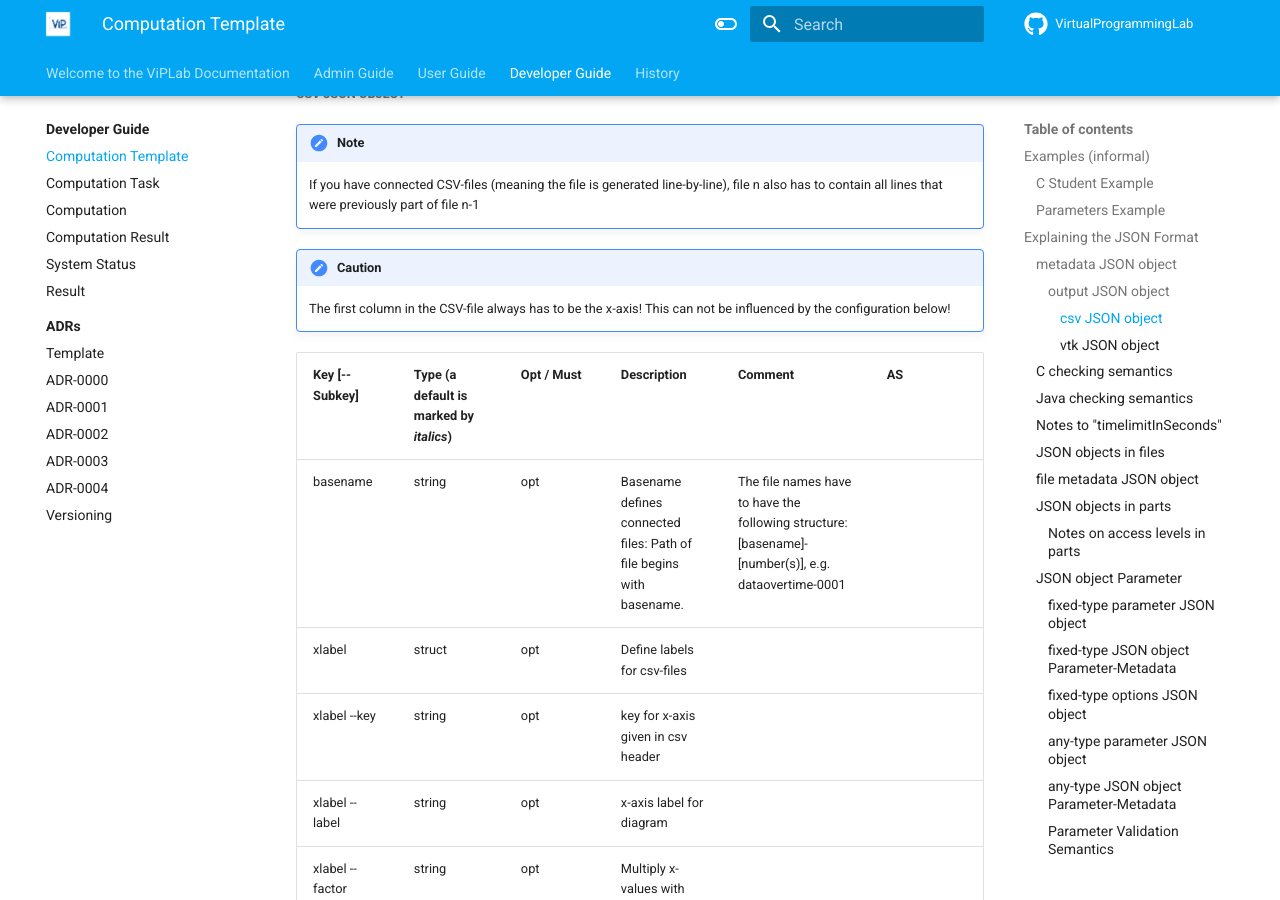
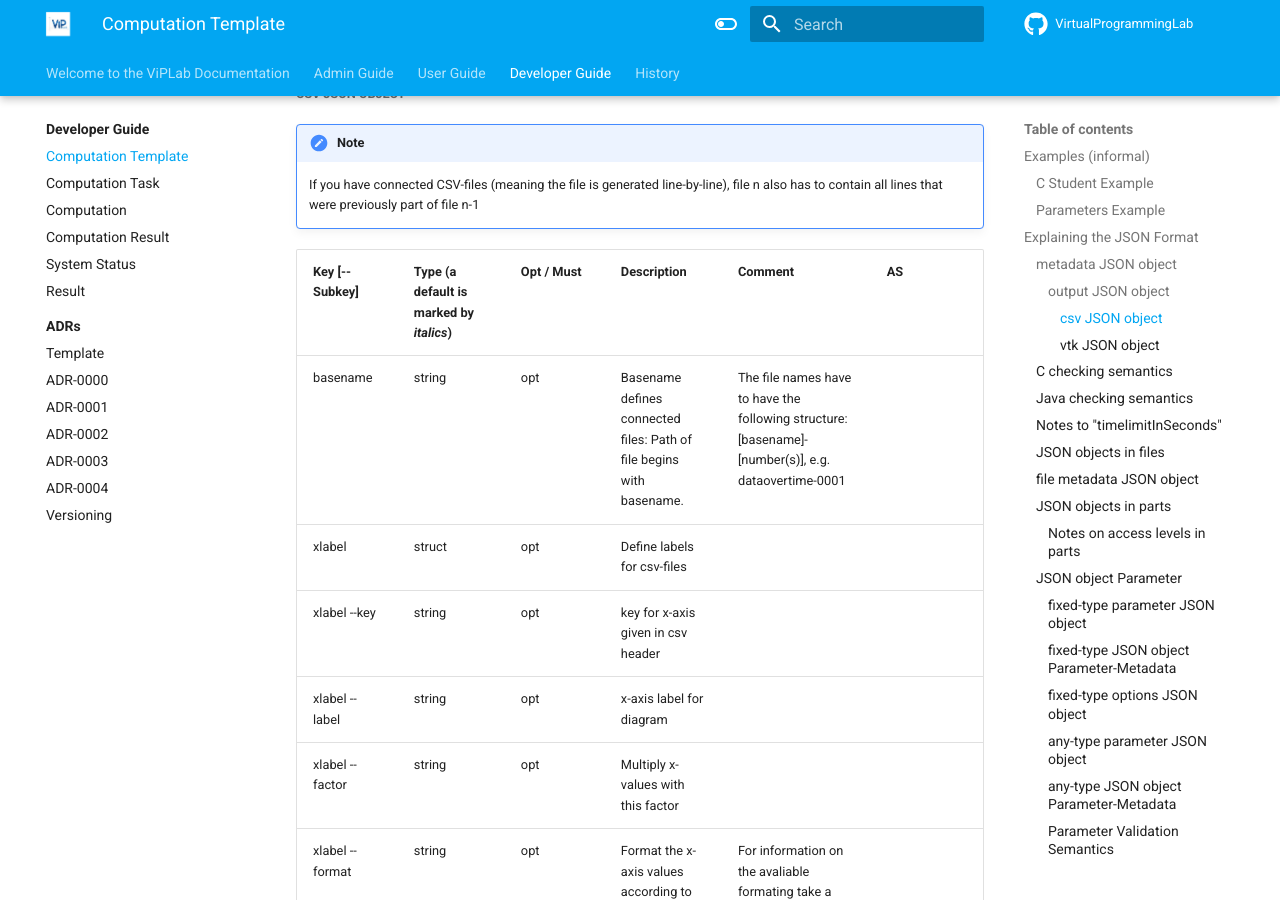
Before and after one commit to VirtualProgrammingLab/documentation, an MkDocs documentation site: the page built from docs/developer/computation_template.md, in a window 1280 px wide and 900 px high, scrolled down 14774 px. Built offline with MkDocs 1.6.1 and Material for MkDocs 9.7.7, drawn with Linux system fonts in a browser that asks for light colours.

Commit message:
Remove note

```diff
--- a/docs/developer/computation_template.md
+++ b/docs/developer/computation_template.md
@@ -490,9 +490,6 @@ Note: `//` with text following until EOL is a comment,
 !!! note
     If you have connected CSV-files (meaning the file is generated line-by-line), file n also has to contain all lines that were previously part of file n-1
 
-!!! caution
-    The first column in the CSV-file always has to be the x-axis! This can not be influenced by the configuration below!
-
 |Key [--Subkey] | Type (a default is marked by _italics_)|Opt / Must |Description |Comment | AS |
 |---------------|----------------------------------------|-----------|------------|--------|----|
 |basename | string | opt | Basename defines connected files: Path of file begins with basename. | The file names have to have the following structure: [basename]-[number(s)], e.g. dataovertime-0001 | |
```
